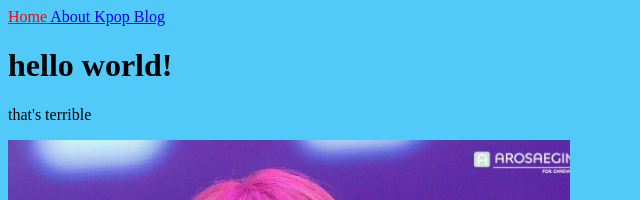
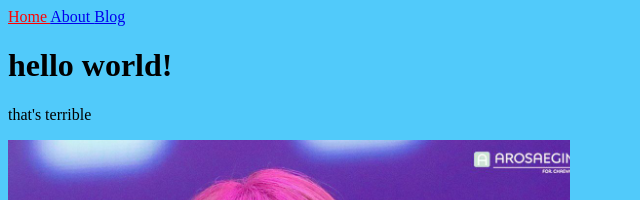
Before and after one commit to Andylovesmangos/andylovesmangos.github.io, a Jekyll site: the page built from index.md, in a window 1280 px wide. Shown: the top 200 px of the page, without its empty margins (0-640 px from the left). Built offline with Jekyll 4.4.1, drawn with Linux system fonts in a browser that asks for light colours.

Commit message:
removed duplicate about

```diff
--- a/_data/navigation.yml
+++ b/_data/navigation.yml
@@ -2,7 +2,5 @@
   link: /
 - name: About
   link: /about
-- name: Kpop
-  link: /kpop
 - name: Blog
   link: /blog.html
```
